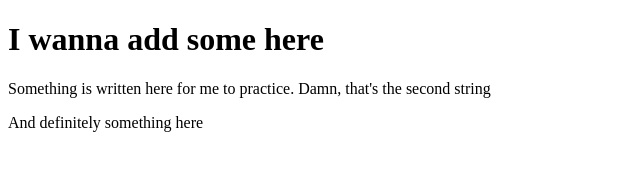
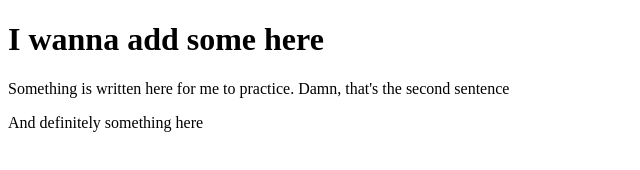
Before and after one commit to CyberSARex/testingGit, a plain HTML site: page index.html in a window 1280 px wide. Shown: the full height of the page, 0-640 px from the left. Drawn offline with Linux system fonts and the light colour scheme.

Commit message:
updated index text

```diff
--- a/index.html
+++ b/index.html
@@ -9,7 +9,7 @@
     <h1>I wanna add some here</h1>
     <p>
       Something is written here for me to practice. Damn, that's the second
-      string
+      sentence
     </p>
     <p>And definitely something here</p>
   </body>
```
